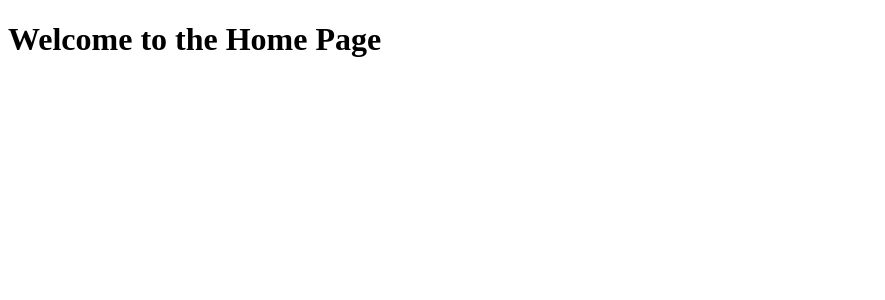
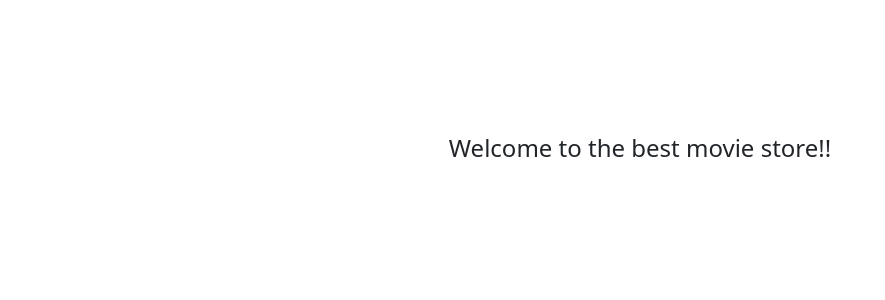
Before and after one commit to ankit06ch/CS2340sprint1, a Django app: template home/templates/home/index.html in a window 1280 px wide. Shown: the top 300 px of the page, without its empty margins (0-885 px from the left). Run offline with Django 4.2, Linux system fonts and the light colour scheme; the template is opened without the code that fills it, so the values that code supplies are empty; some libraries are stand-ins or nearby versions; some web fonts are replaced.

Commit message:
Changes by sriri

```diff
--- a/home/templates/home/index.html
+++ b/home/templates/home/index.html
@@ -1,9 +1,20 @@
-<!DOCTYPE html>
-<html>
-<head>
-  <title>Home page</title>
-</head>
-<body>
-  <h1>Welcome to the Home Page</h1>
-</body>
-</html>
+{% extends 'base.html' %}
+{% block content %}
+<header class="masthead bg-index text-white text-center
+           py-4">
+  <div class="container d-flex align-items-center flex-
+  column pt-2">
+    <h2>Movies Store</h2>
+    <p>Your Ticket to Unlimited Entertainment!</p>
+  </div>
+</header>
+<div class="p-3">
+  <div class="container">
+    <div class="row mt-3">
+      <div class="col mx-auto text-center mb-3">
+        <h4>Welcome to the best movie store!!</h4>
+      </div>
+    </div>
+  </div>
+</div>
+{% endblock content %}
--- a/moviesstore/settings.py
+++ b/moviesstore/settings.py
@@ -38,6 +38,7 @@ INSTALLED_APPS = [
     'django.contrib.messages',
     'django.contrib.staticfiles',
     'home',
+    'movies',
 ]
 
 MIDDLEWARE = [
```
